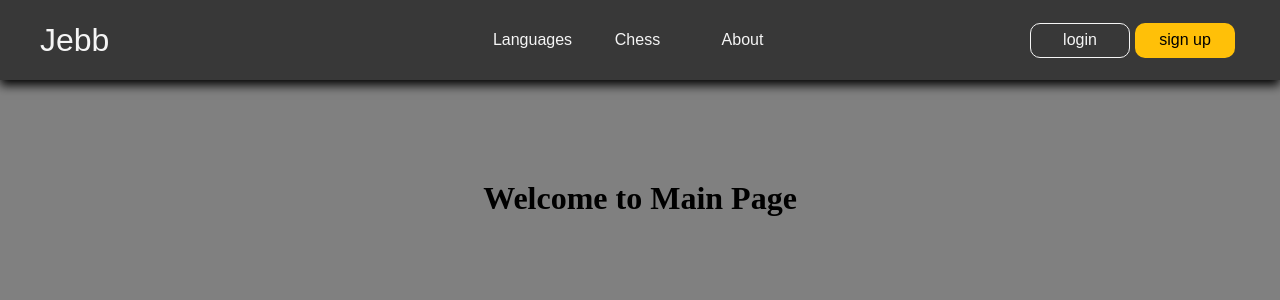
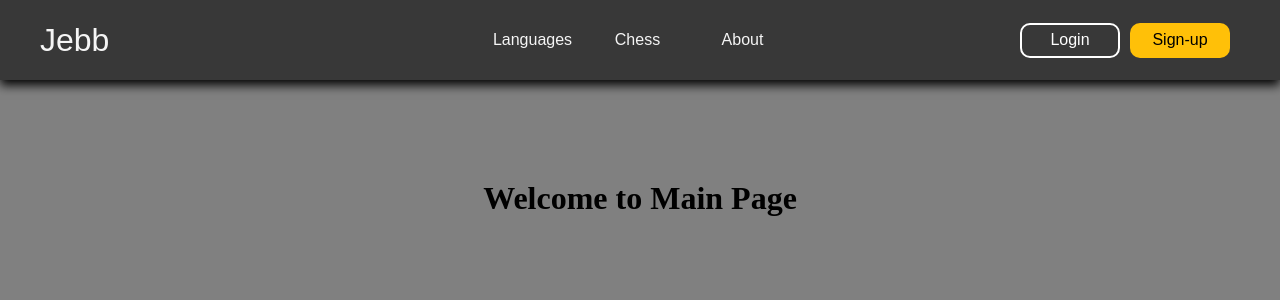
Before and after one commit to jebb2108/AboutMeWeb, a Django app: page / in a window 1280 px wide. Shown: the top 300 px of the page. Run offline with Django 5.2, Linux system fonts and the light colour scheme.

Commit message:
customized header

```diff
--- a/main/static/main/styles.css
+++ b/main/static/main/styles.css
@@ -100,40 +100,45 @@ body {
 
 }
 
-#login {
+#login, #signup {
 
     display: inline-flex;
-
     justify-content: center;
     align-items: center;
 
-    margin-right: 5px;
+    margin-right: 10px;
     width: 100px;
     height: 35px;
 
-    border: 1px solid whitesmoke;
+    background-color: transparent;
     border-radius: 10px;
+    border: 2px solid #fff;
 
+    color: #fff;
+    padding: 10px 20px;
+    font-size: 16px;
+
+    cursor: pointer;
+    transition: all 0.3s ease;
+  }
+
+#signup {
+    border: none;
+    color: #000;
+    background-color: #ffc008;
 }
 
 
+#login:hover {
+    background-color: #fff;
+    color: #000;
+    border-color: #fff;
+  }
 
-#signup {
+#signup:hover {
+    background-color: #ffcd37;
+}
 
-    display: inline-flex;
-
-    justify-content: center;
-    align-items: center;
-
-    margin-right: 5px;
-    width: 100px;
-    height: 35px;
-
-    background: #ffc008;
-    border-radius: 10px;
-
-    /* border: 3px solid red; */
-}
 
 
 @media screen and (max-width: 650px) {
--- a/main/templates/main/header.html
+++ b/main/templates/main/header.html
@@ -1,5 +1,6 @@
 <div class="header">
     <div class="flex-container">
+
 
         <a class="flex-element-logo" href="{% url 'home' %}">Jebb</a>
 
@@ -10,9 +11,9 @@
         </ul>
 
         <div class="login">
-            <div id="login"><a href="#">login</a></div>
-            <div id="signup"><a href="#"><span style="color: black;"><p>sign up</p></span></a></div>
+            <a href="#login"><div id="login" inputmode="button">Login</div></a>
+            <a href="#registartion"><div id="signup">Sign-up</div></a>
+
         </div>
-
     </div>
 </div>
```
